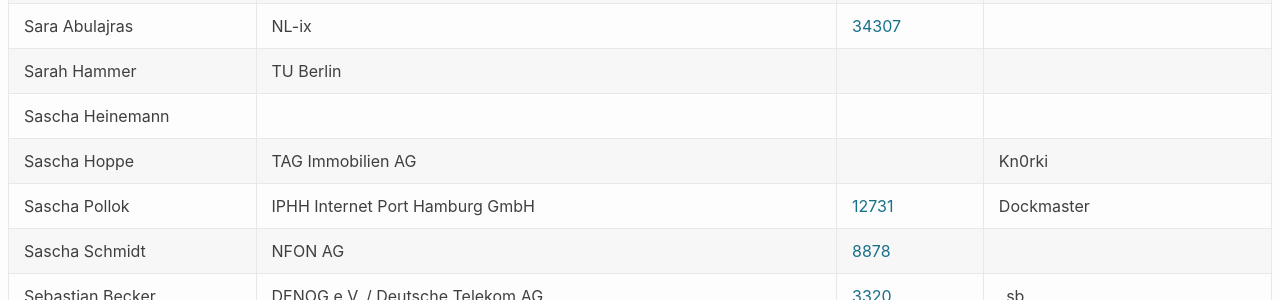
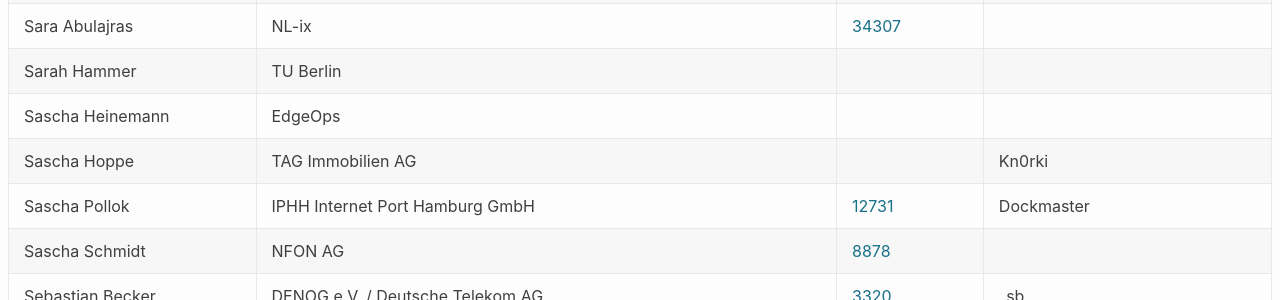
Before and after one commit to denog/pretix-attendeelist, a Jekyll site: the page built from denog16/index.markdown, in a window 1280 px wide and 900 px high, scrolled down 19645 px. Shown: the part 154-454 px from the top of the window. Built offline with Jekyll 4.4.1, drawn with Linux system fonts in a browser that asks for light colours.

Commit message:
Latest data: Thu Nov  7 18:48:22 UTC 2024

```diff
--- a/_data/attendees_denog16_onsite.json
+++ b/_data/attendees_denog16_onsite.json
@@ -2623,7 +2623,7 @@
   },
   {
     "name": "Sascha Heinemann",
-    "company": null,
+    "company": "EdgeOps",
     "irc": null,
     "asn": null
   },
```
